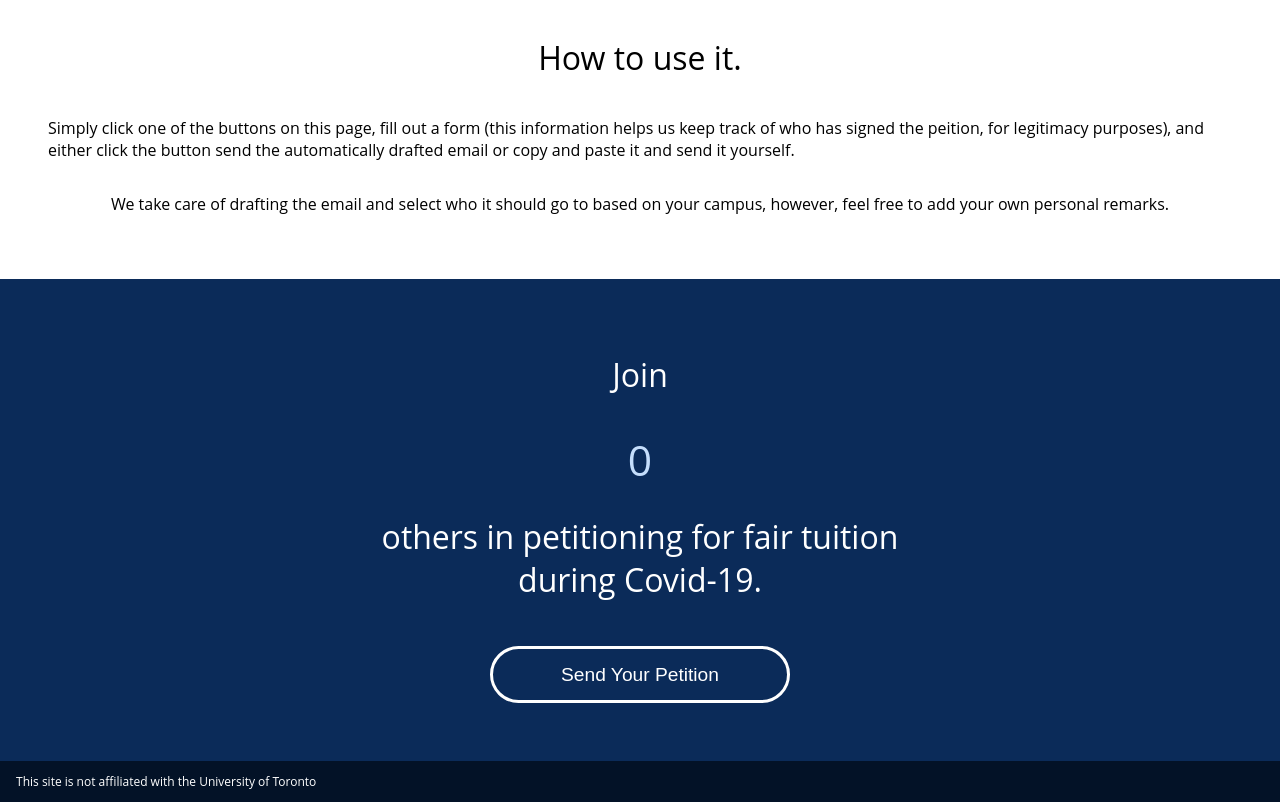
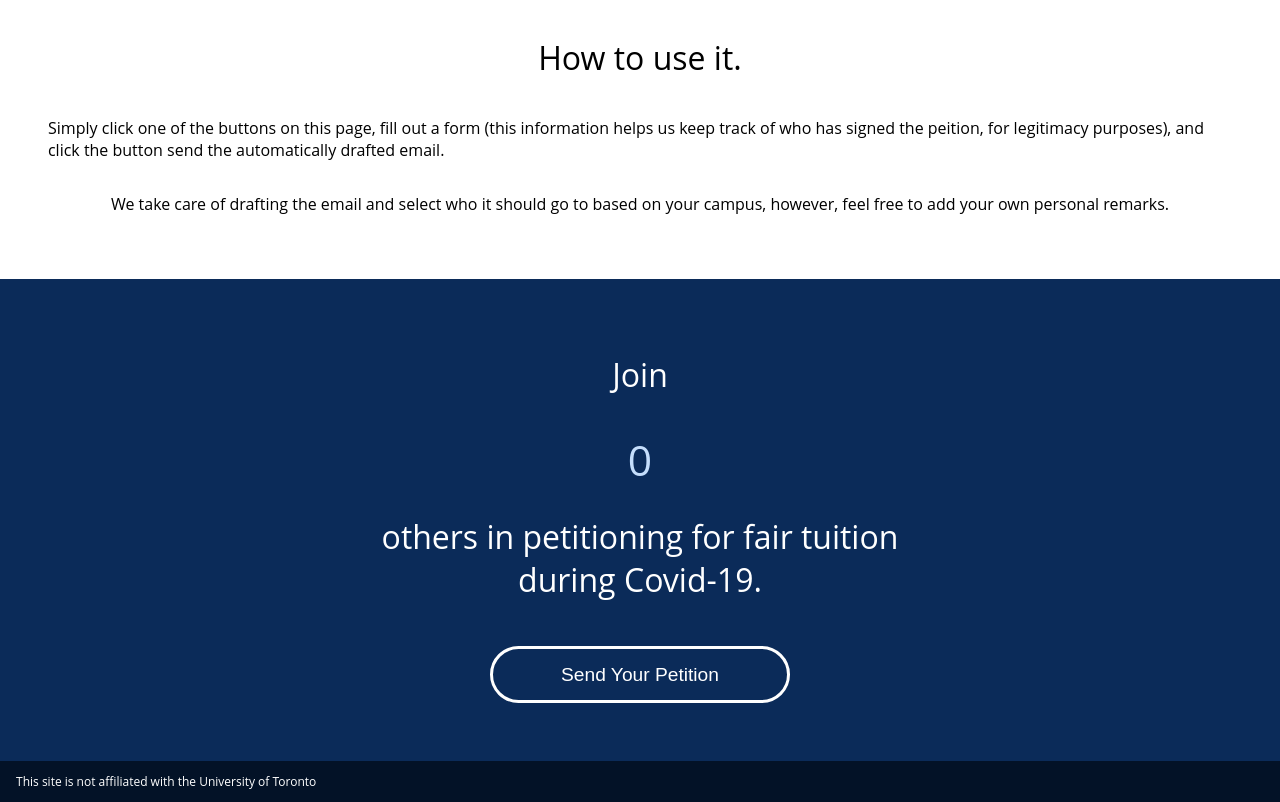
Before and after one commit to AaronCGoidel/uoftpetition, a Next.js app: page / in a window 1280 px wide. Shown: the part 1483-2285 px from the top of the page. Built offline with nearby package versions, Linux system fonts and the light colour scheme; no server answers; the database is empty.

Commit message:
temporarily removing plain text option

```diff
--- a/components/Form.js
+++ b/components/Form.js
@@ -123,13 +123,13 @@ const Form = (props) => {
         </div>
         <div className="buttons flex-center">
           <Button dark text={"Send Your Petition"} type={"submit"} />
-          <div className="divider">or</div>
+          {/* <div className="divider">or</div>
           <Button
             dark
             text={"Get Plaintext"}
             type="button"
             onClick={handleSubmit(onSubmit)}
-          />
+          /> */}
         </div>
       </form>
       <style jsx>
--- a/components/Info.js
+++ b/components/Info.js
@@ -48,8 +48,8 @@ const Info = () => {
       <p>
         Simply click one of the buttons on this page, fill out a form (this
         information helps us keep track of who has signed the peition, for
-        legitimacy purposes), and either click the button send the automatically
-        drafted email or copy and paste it and send it yourself.
+        legitimacy purposes), and click the button send the automatically
+        drafted email.
       </p>
       <p>
         We take care of drafting the email and select who it should go to based
--- a/package.json
+++ b/package.json
@@ -1,6 +1,6 @@
 {
   "name": "uoft-petition",
-  "version": "0.1.0",
+  "version": "1.0.2",
   "private": true,
   "author": {
     "name": "Aaron Goidel",
```
